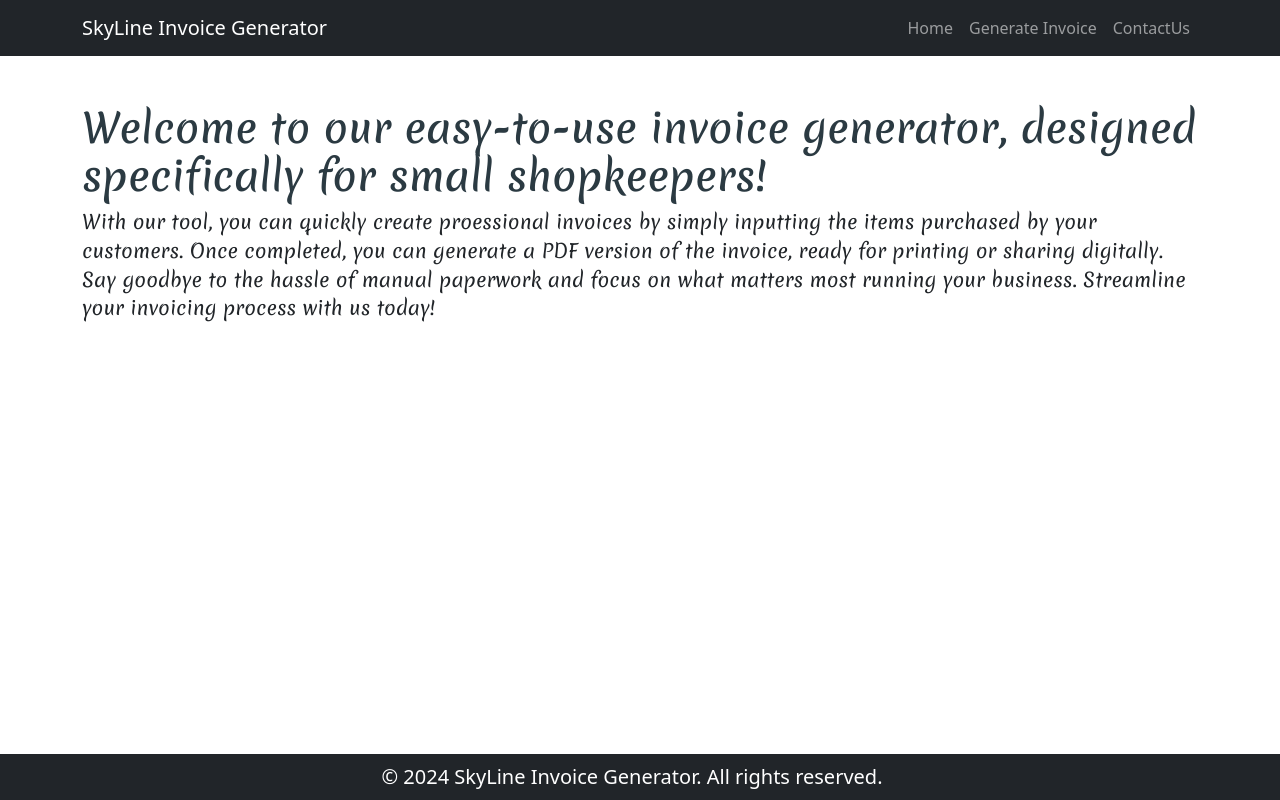
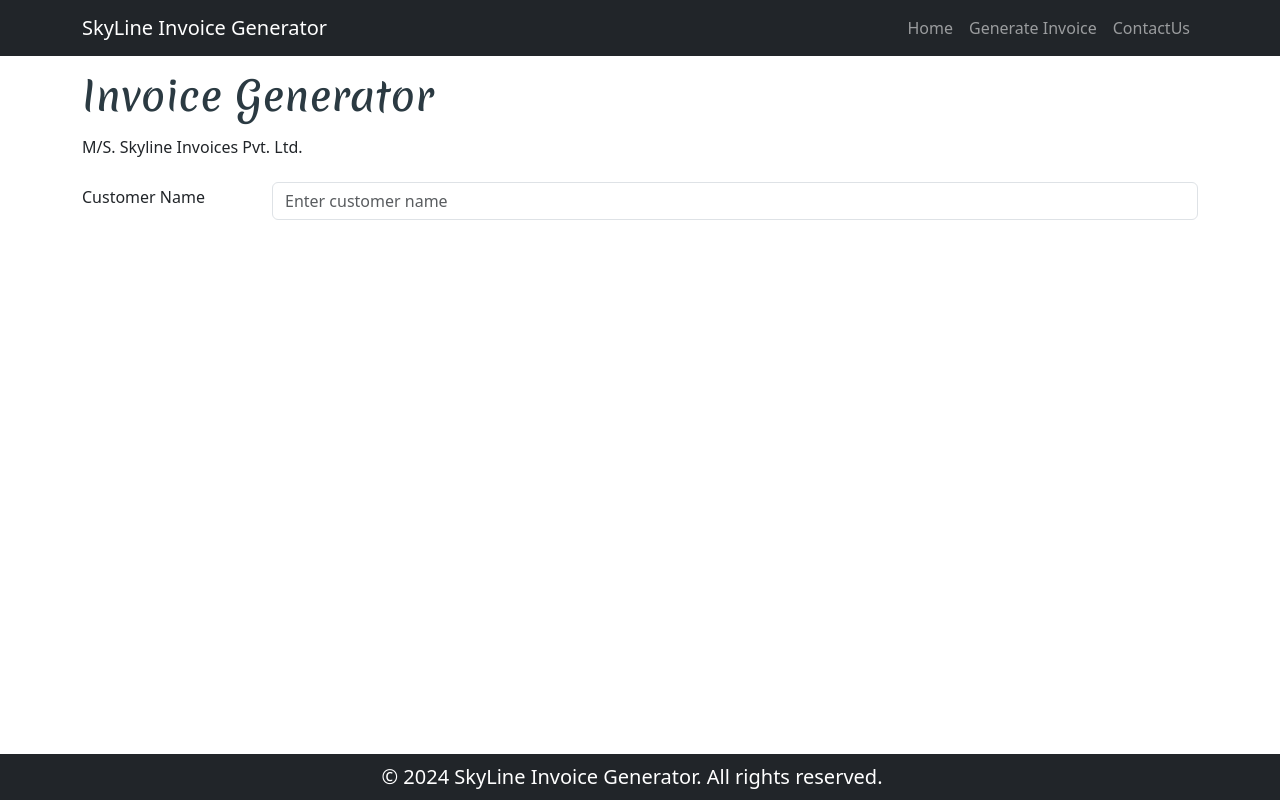
Before and after one commit to singlaHarish/invoice-generator-ui, a React (Create React App) app: page /generate in a window 1280 px wide. Built offline with nearby package versions, Linux system fonts and the light colour scheme; a web font is replaced by a local one.

Commit message:
starting with invoice form

```diff
--- a/package.json
+++ b/package.json
@@ -12,6 +12,7 @@
     "react": "^18.3.1",
     "react-bootstrap": "^2.10.5",
     "react-dom": "^18.3.1",
+    "react-icons": "^5.3.0",
     "react-router-dom": "^6.26.2",
     "react-scripts": "5.0.1",
     "sass": "^1.79.4",
--- a/src/App.tsx
+++ b/src/App.tsx
@@ -5,6 +5,7 @@ import Contactus from './components/Contactus';
 import 'bootstrap/dist/css/bootstrap.min.css';
 import Header from './components/Header';
 import Footer from './components/Footer';
+import GenerateInvoice from './components/GenerateInvoice';
 
 function App() {
 
@@ -14,7 +15,7 @@ function App() {
         <Routes>
           <Route path="/" element={<Home />} />
           <Route path="/home" element={<Home />} />
-          <Route path="/generate" element={<Home />} />
+          <Route path="/generate" element={<GenerateInvoice />} />
           <Route path='/contactus' element={<Contactus />} />
         </Routes>
       <Footer/>
--- /dev/null
+++ b/src/components/GenerateInvoice.tsx
@@ -0,0 +1,66 @@
+import React, { useState } from "react"
+import { Button, Col, Container, Form, InputGroup, Row } from "react-bootstrap"
+import { FaPlus, FaEdit } from 'react-icons/fa';
+
+const GenerateInvoice = () => {
+    const enterpriseName = "M/S. Skyline Invoices Pvt. Ltd.";
+    const [customerName, setCustomerName] = useState('');
+    const [isCustomerNameEditable, setIsCustomerNameEditable] = useState(true);
+
+    // Function to handle customer name change
+    const handleCustomerNameChange = (e: { target: { value: string; }; }) => {
+        setCustomerName(e.target.value);
+    };
+
+    // Function to toggle the editability of the customer name
+    const toggleCustomerNameEdit = () => {
+        setIsCustomerNameEditable(!isCustomerNameEditable);
+    };
+
+    return (
+        <Container className="invoice-form-container">
+            <h2 className="mt-3">Invoice Generator</h2>
+            <Form>
+                <Row className="align-items-center mb-3">
+                    <Col md={12}>
+                        <Form.Control
+                            type="text"
+                            value={enterpriseName}
+                            readOnly
+                            plaintext
+                            className="form-control"
+                        />
+                    </Col>
+                </Row>
+                <Row className="align-items-center mb-3">
+                    <Col md={2}>
+                        <Form.Label className="form-label">Customer Name</Form.Label>
+                    </Col>
+                    <Col md={10}>
+                        <InputGroup>
+                            <Form.Control
+                                type="text"
+                                placeholder="Enter customer name"
+                                value={customerName}
+                                onChange={handleCustomerNameChange}
+                                readOnly={!isCustomerNameEditable}
+                                className="form-control"
+                                onBlur={() => setIsCustomerNameEditable(false)} // Make field read-only when it loses focus
+                            />
+                            {!isCustomerNameEditable && (
+                                <InputGroup.Text
+                                    onClick={toggleCustomerNameEdit}
+                                    style={{ cursor: 'pointer', background: 'none', border: 'none' }}
+                                >
+                                    <FaEdit />
+                                </InputGroup.Text>
+                            )}
+                        </InputGroup>
+                    </Col>
+                </Row>
+            </Form>
+        </Container>
+    )
+}
+
+export default GenerateInvoice
--- a/src/index.scss
+++ b/src/index.scss
@@ -46,6 +46,7 @@ html, body {
 }
 
 h2 {
+  font-family: "Merienda", cursive;
   font-size: 2.5rem;
   color: $text-color-dark;
 }
```
Also changed, not shown: 1 other file (tests, documents, lock files or other folders).
